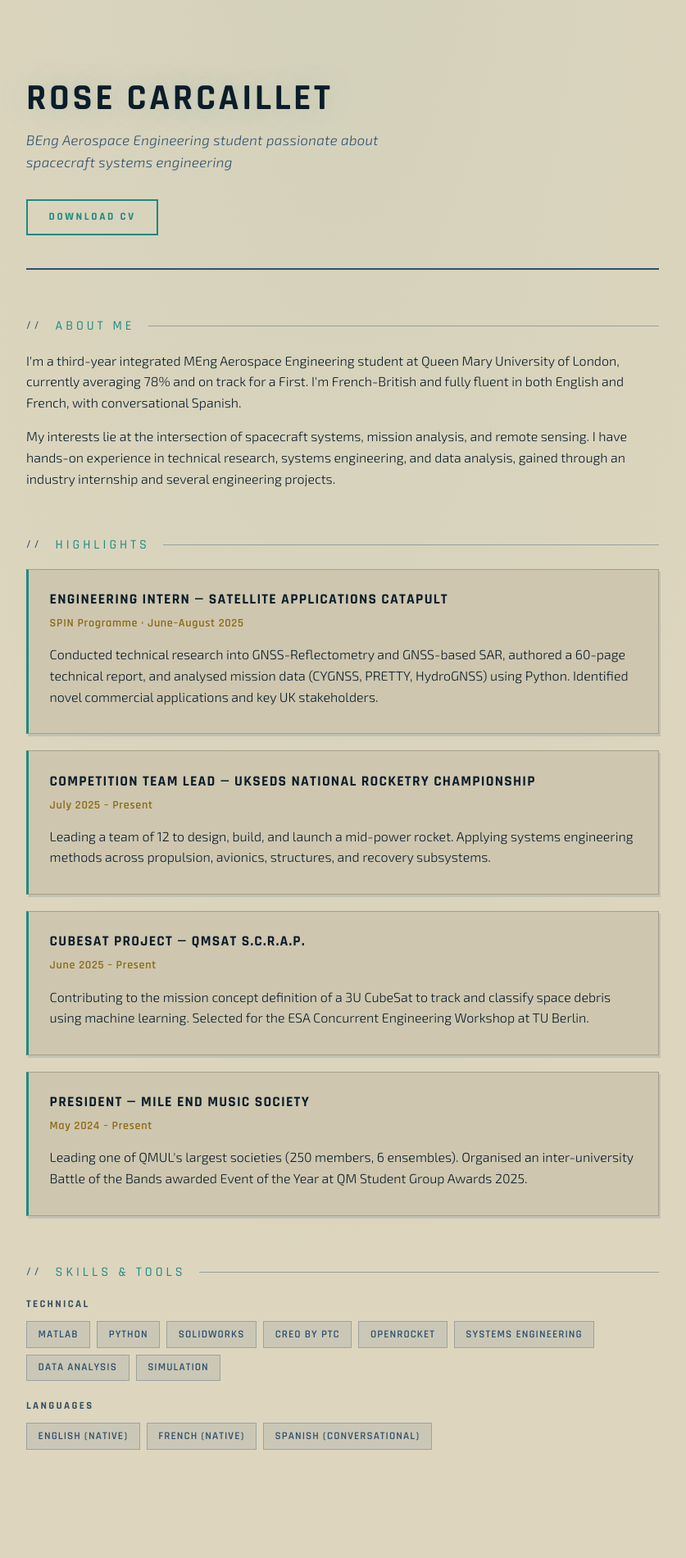
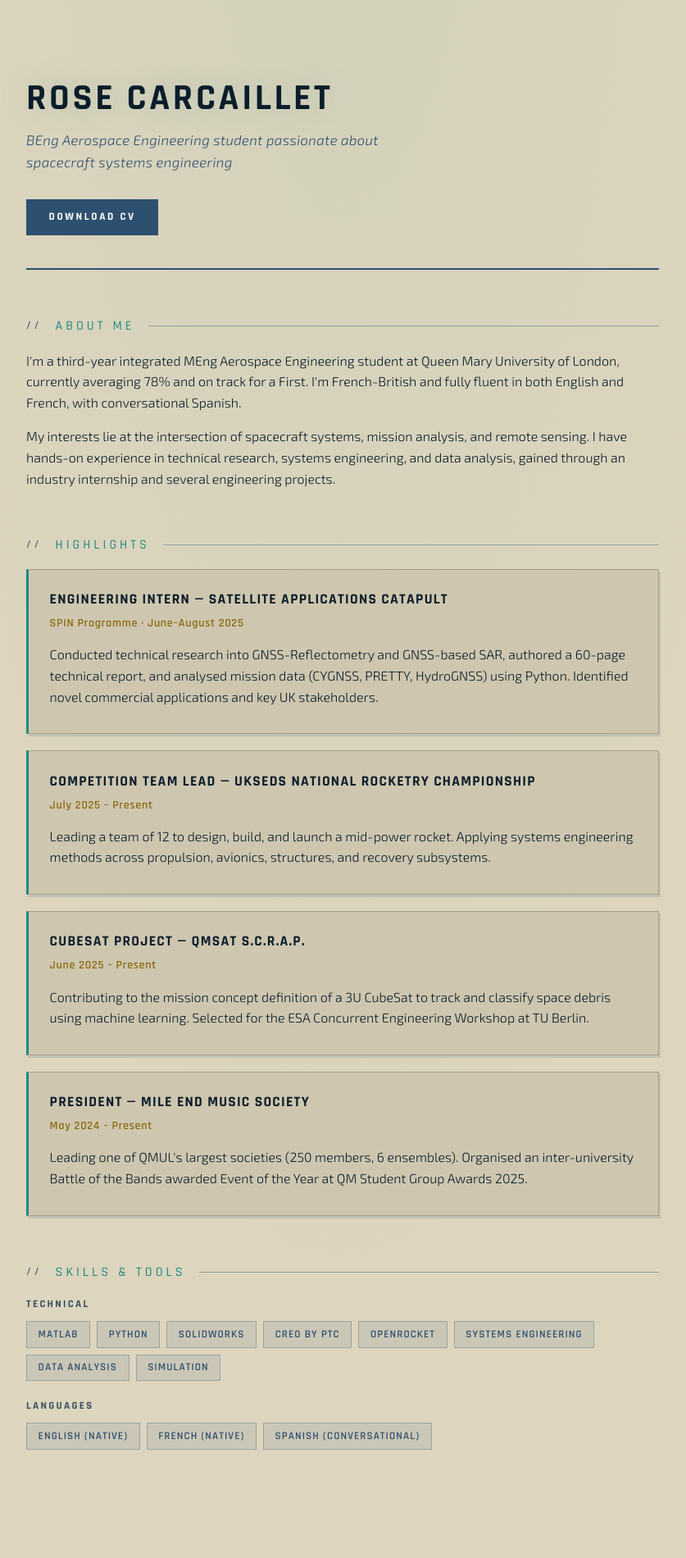
Before and after one commit to rose-31330/rose-31330.github.io, a Jekyll site: the page built from index.md, in a window 1280 px wide. Shown: the part 403-2303 px from the top of the page at 82% size, without its empty margins (222-1059 px from the left). Built offline with Jekyll 4.4.1, drawn with Linux system fonts in a browser that asks for light colours.

Commit message:
Steel blue filled CV button, body text weight 400
Co-Authored-By: Claude Sonnet 4.6 <noreply@anthropic.com>

```diff
--- a/assets/css/style.scss
+++ b/assets/css/style.scss
@@ -37,7 +37,7 @@ html { font-size: 16px; -webkit-font-smoothing: antialiased; }
 
 body {
   font-family: $font-body;
-  font-weight: 300;
+  font-weight: 400;
   color: $color-text;
   background: $color-bg;
   line-height: 1.6;
@@ -182,18 +182,18 @@ a {
    ============================================================ */
 .btn {
   display: inline-block;
-  background: transparent;
-  color: $color-accent;
+  background: $color-blue;
+  color: #fff;
   padding: 0.6rem 1.6rem;
-  border: 2px solid $color-accent;
+  border: 2px solid $color-blue;
   font-family: $font-heading;
   font-size: 0.82rem;
   font-weight: 700;
   letter-spacing: 0.2em;
   text-transform: uppercase;
   text-decoration: none;
-  transition: background 0.2s, color 0.2s;
-  &:hover { background: $color-accent; color: $color-bg; text-decoration: none; }
+  transition: background 0.2s, border-color 0.2s;
+  &:hover { background: darken(#2e5070, 8%); border-color: darken(#2e5070, 8%); color: #fff; text-decoration: none; }
 }
 
 /* ============================================================
```
